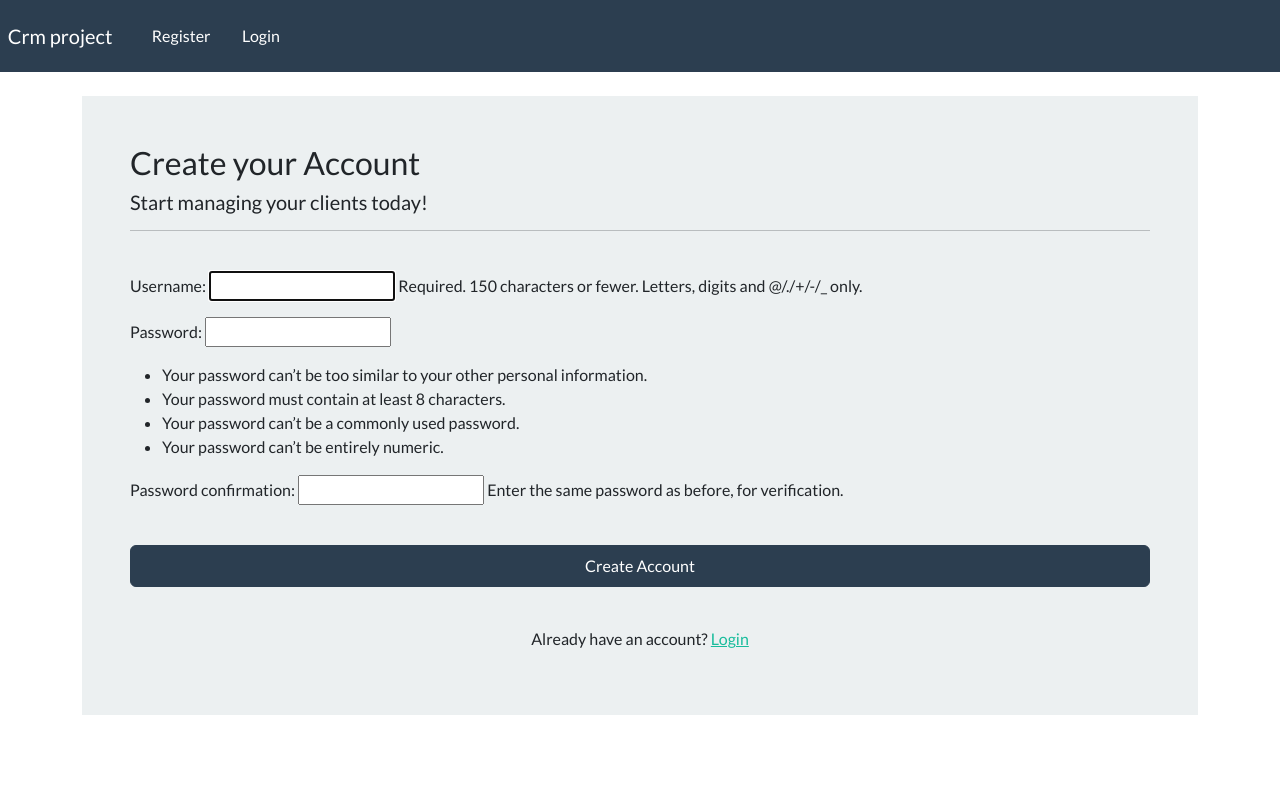
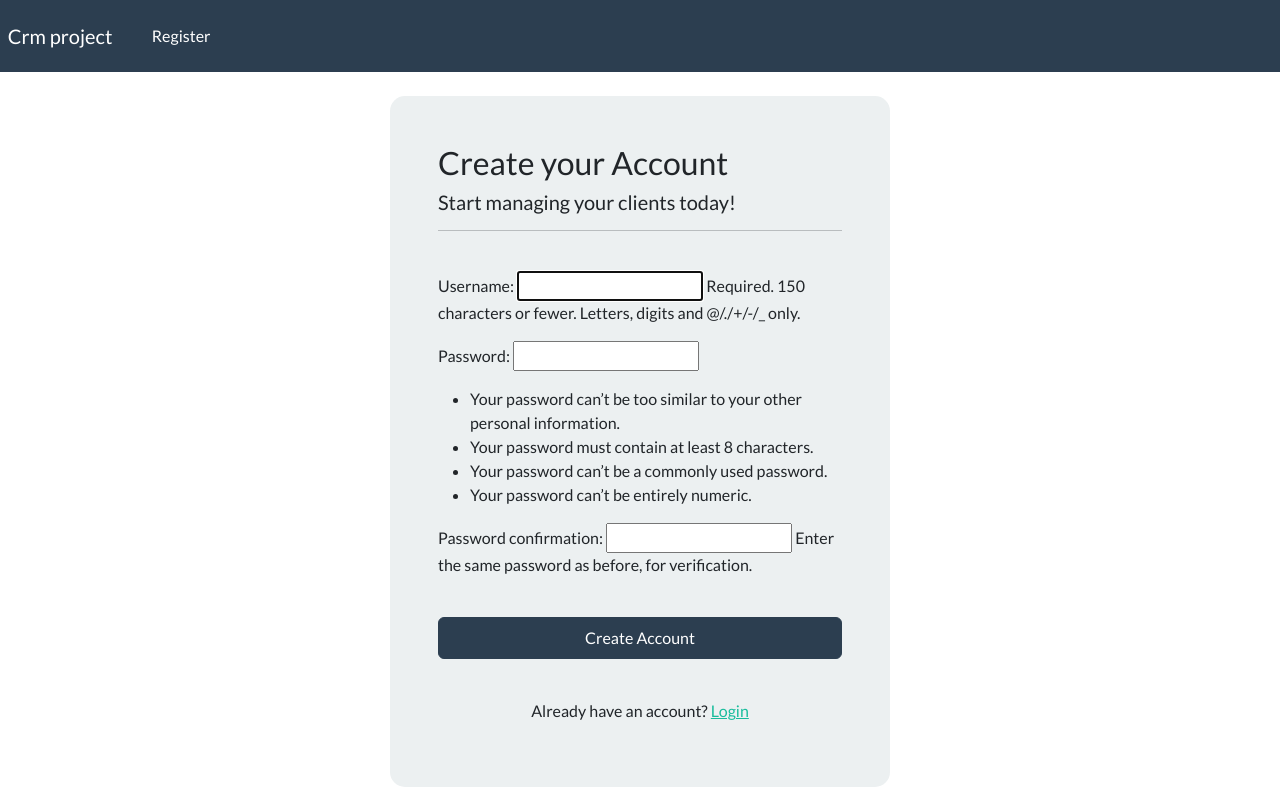
Before and after one commit to Kibreab-kb-kb/CRM-Application-Django, a Django app: page /register in a window 1280 px wide. Run offline with Django 5.2, Linux system fonts and the light colour scheme.

Commit message:
some update

```diff
--- /dev/null
+++ b/static/css/style.css
@@ -0,0 +1,4 @@
+.form-layout{
+    border-radius: 15px;
+    background-color: red;
+    width:500px;}
--- a/webapp/templates/webapps/navbar.html
+++ b/webapp/templates/webapps/navbar.html
@@ -17,8 +17,9 @@
 
   <div class="collapse navbar-collapse text-center" id="navbarNavDropdown">
     <ul class="navbar-nav mr-auto">
-      &nbsp; &nbsp; &nbsp; {% if user.is_authenticated %}
+      &nbsp; &nbsp; &nbsp;
 
+      {% if user.is_authenticated %}
         <li class="nav-item">
           <a class="nav-link" href="{% url 'home' %}"
             >Dashboard &nbsp; <i class="fa fa-home" aria-hidden="true"></i>
@@ -32,20 +33,15 @@
             >Sign out &nbsp; <i class="fa fa-sign-out" aria-hidden="true"></i>
           </a>
         </li>
-    </ul>
 
       {% else %}
-
         <li class="nav-item">
           <a class="nav-link" href="{% url 'register' %}"> Register </a>
         </li>
 
         &nbsp; &nbsp; &nbsp;
 
-    <li class="nav-item">
-      <a class="nav-link" href="{% url 'login' %}">Login</a>
-    </li>
-
       {% endif %}
+    </ul>
   </div>
 </nav>
--- a/webapp/templates/webapps/register.html
+++ b/webapp/templates/webapps/register.html
@@ -1,7 +1,7 @@
 {% extends 'webapps/base.html' %} {% block content %}
 
 <body>
-  <div class="container bg-light shadow-md p-5">
+  <div class="container bg-light shadow-md p-5 form-layout">
     <h3>Create your Account</h3>
 
     <h5>Start managing your clients today!</h5>
```
Lines whose indentation alone changed are shown as unchanged.
